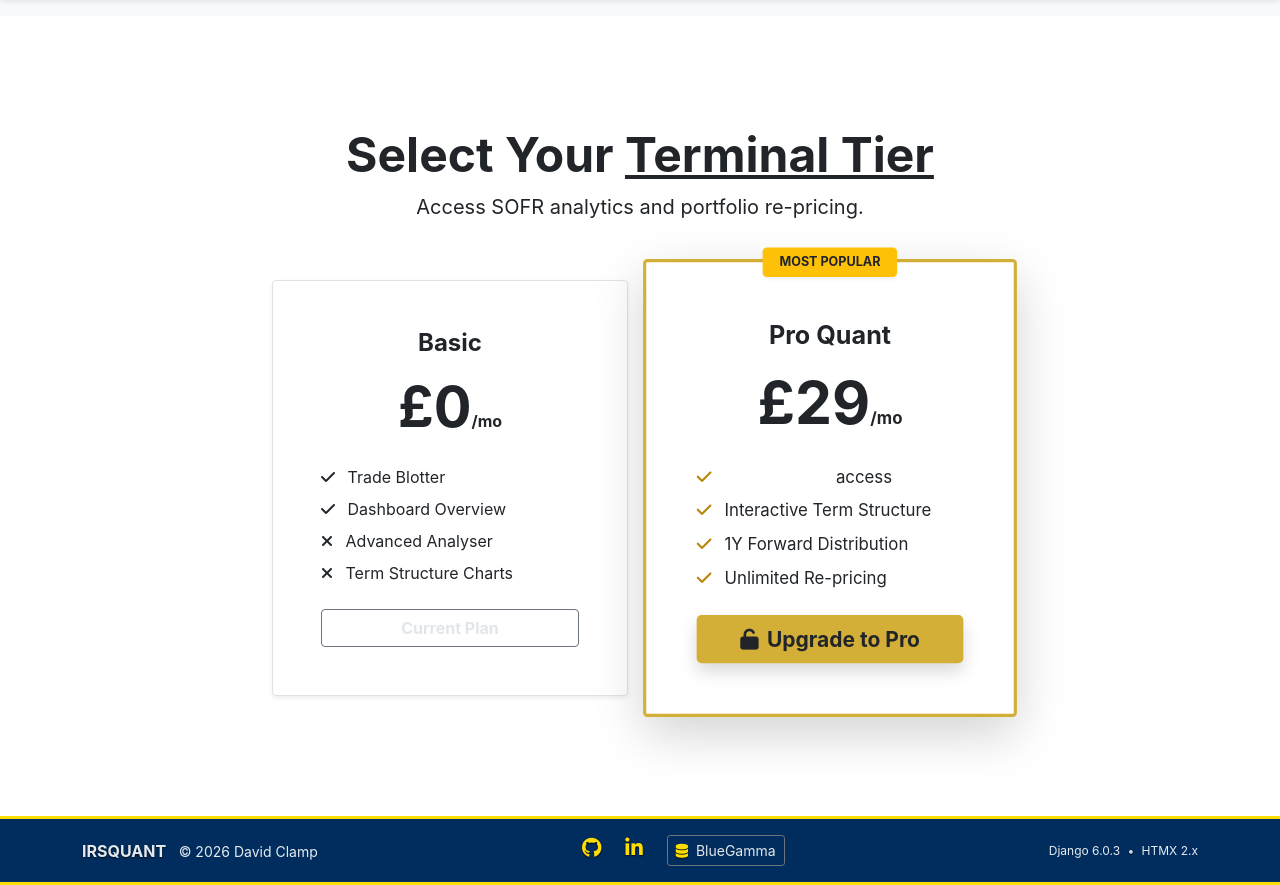
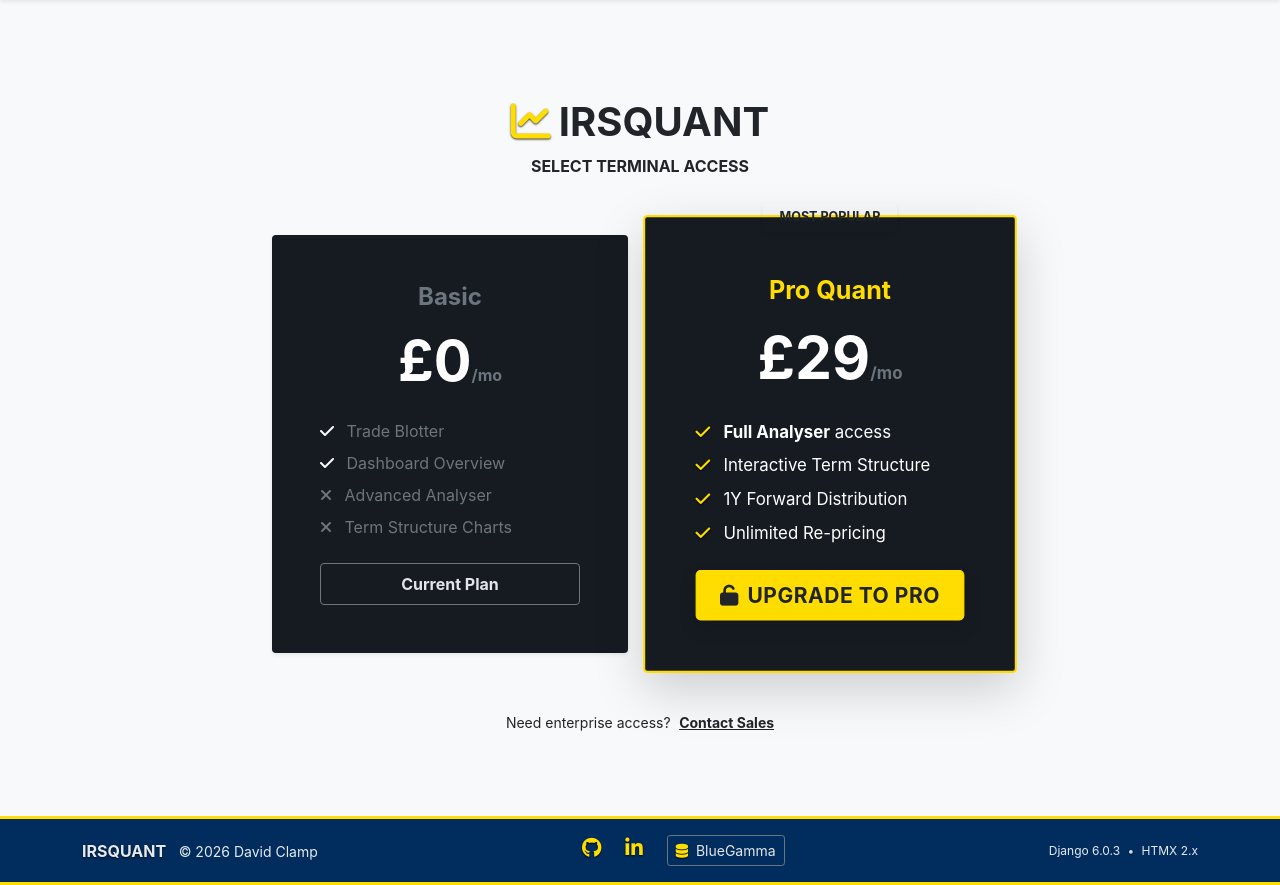
Before and after one commit to DavidClamp/project-swaps, a Django app: page /subscription/ in a window 1280 px wide. Shown: the part 78-963 px from the top of the page. Run offline with Django 4.2, Linux system fonts and the light colour scheme; a user stored in the database is signed in.

Commit message:
subscriptions UI update

```diff
--- a/workspace/templates/workspace/plans.html
+++ b/workspace/templates/workspace/plans.html
@@ -3,69 +3,78 @@
 {% block title %}Subscription Plans | IRSQuant{% endblock %}
 
 {% block content %}
-
-<div class="w-100 min-vh-100 d-flex align-items-center bg-white">
+<!-- WRAPPER: Clean Light Background (Matches Dashboard/Signup Outer) -->
+<div class="w-100 min-vh-100 d-flex align-items-center bg-light">
 
     <div class="container py-5">
+
+        <!-- BRAND HEADER -->
         <div class="text-center mb-5">
-            <h1 class="display-5 fw-bold text-dark">Select Your <span class="text-decoration-underline decoration-ua-gold">Terminal Tier</span></h1>
-            <p class="text-dark fs-5">Access SOFR analytics and portfolio re-pricing.</p>
+            <h2 class="text-dark fw-bold display-6">
+                <i class="fa-solid fa-chart-line me-2 text-ua-gold"></i>IRSQUANT
+            </h2>
+            <p class="text-dark fw-bold text-uppercase letter-spacing-2">Select Terminal Access</p>
         </div>
 
         <div class="row justify-content-center align-items-center g-4">
 
-        <!-- Basic Tier -->
+        <!-- OPTION 1: BASIC TIER -->
+
             <div class="col-md-5 col-lg-4">
-                <div class="card h-100 shadow-sm bg-white" style="border: 1px solid #dee2e6;">
+
+                <div class="card h-100 shadow-sm border-0" style="background-color: #161b22; border: 1px solid #444;">
                     <div class="card-body p-5 text-center">
-                        <h2 class="h4 fw-bold text-dark">Basic</h2>
-                        <div class="display-4 fw-bold my-3 text-dark">£0<span class="fs-6 text-dark">/mo</span></div>
 
-                        <ul class="list-unstyled text-start my-4 text-dark">
-                            <li class="mb-2"><i class="fa-solid fa-check text-dark me-2"></i> Trade Blotter</li>
-                            <li class="mb-2"><i class="fa-solid fa-check text-dark me-2"></i> Dashboard Overview</li>
+                        <!-- Header -->
+                        <h3 class="h4 fw-bold text-secondary">Basic</h3>
+                        <div class="display-4 fw-bold my-3 text-white">£0<span class="fs-6 text-secondary">/mo</span></div>
+
+                        <!-- List -->
+                        <ul class="list-unstyled text-start my-4 text-secondary">
+                            <li class="mb-2"><i class="fa-solid fa-check text-white me-2"></i> Trade Blotter</li>
+                            <li class="mb-2"><i class="fa-solid fa-check text-white me-2"></i> Dashboard Overview</li>
                             <li class="mb-2 opacity-50"><i class="fa-solid fa-xmark me-2"></i> Advanced Analyser</li>
                             <li class="mb-2 opacity-50"><i class="fa-solid fa-xmark me-2"></i> Term Structure Charts</li>
                         </ul>
 
-                        <a href="{% url 'dashboard' %}" class="btn btn-outline-dark fw-bold w-100">
+                        <!-- Button: Outline Light -->
+                        <a href="{% url 'dashboard' %}" class="btn btn-outline-light fw-bold w-100 py-2">
                             Current Plan
                         </a>
                     </div>
                 </div>
             </div>
 
-        <!-- Pro Tier (Hero Card) -->
+        <!-- OPTION 2: PRO QUANT -->
+
             <div class="col-md-5 col-lg-4">
-                <!-- Gold Border carries the branding, not the text -->
-                <div class="card h-100 shadow-lg position-relative bg-white"
-                     style="transform: scale(1.05); z-index: 2; border: 3px solid #d4af37;">
+                <div class="card h-100 shadow-lg position-relative"
+                     style="background-color: #161b22; transform: scale(1.05); z-index: 2; border: 2px solid var(--ua-gold);">
 
+                    <!-- Badge -->
                     <div class="position-absolute top-0 start-50 translate-middle">
-                        <!-- Gold Badge with BLACK text -->
-                        <span class="badge bg-warning text-dark fw-bold px-3 py-2 shadow-sm">
+                        <span class="badge bg-ua-gold text-dark fw-bold px-3 py-2 shadow-sm">
                             MOST POPULAR
                         </span>
                     </div>
 
                     <div class="card-body p-5 text-center">
-                        <!-- Header is Dark, Icons are Gold -->
-                        <h2 class="h4 fw-bold text-dark mt-2">Pro Quant</h2>
-                        <div class="display-4 fw-bold my-3 text-dark">£29<span class="fs-6 text-dark">/mo</span></div>
 
-                        <ul class="list-unstyled text-start my-4 text-dark">
-                            <!-- Used text-warning (darker gold) or custom style for icons if needed -->
-                            <li class="mb-2"><i class="fa-solid fa-check text-dark me-2" style="color: #b8860b !important;"></i> <strong>Full Analyser</strong> access</li>
-                            <li class="mb-2"><i class="fa-solid fa-check text-dark me-2" style="color: #b8860b !important;"></i> Interactive Term Structure</li>
-                            <li class="mb-2"><i class="fa-solid fa-check text-dark me-2" style="color: #b8860b !important;"></i> 1Y Forward Distribution</li>
-                            <li class="mb-2"><i class="fa-solid fa-check text-dark me-2" style="color: #b8860b !important;"></i> Unlimited Re-pricing</li>
+                        <!-- Header: -->
+                        <h3 class="h4 fw-bold mt-2" style="color: var(--ua-gold);">Pro Quant</h3>
+                        <div class="display-4 fw-bold my-3 text-white">£29<span class="fs-6 text-secondary">/mo</span></div>
+
+                        <!-- List: -->
+                        <ul class="list-unstyled text-start my-4 text-white">
+                            <li class="mb-2"><i class="fa-solid fa-check text-ua-gold me-2"></i> <strong>Full Analyser</strong> access</li>
+                            <li class="mb-2"><i class="fa-solid fa-check text-ua-gold me-2"></i> Interactive Term Structure</li>
+                            <li class="mb-2"><i class="fa-solid fa-check text-ua-gold me-2"></i> 1Y Forward Distribution</li>
+                            <li class="mb-2"><i class="fa-solid fa-check text-ua-gold me-2"></i> Unlimited Re-pricing</li>
                         </ul>
 
                         <form action="{% url 'create_checkout_session' %}" method="POST">
                             {% csrf_token %}
-                            <!-- Button: Gold Background, Black Text (AAA Contrast) -->
-                            <button type="submit" class="btn btn-lg w-100 shadow fw-bold text-dark"
-                                    style="background-color: #d4af37; border: none;">
+                            <button type="submit" class="btn btn-ua-gold btn-lg w-100 shadow fw-bold text-dark py-2">
                                 <i class="fa-solid fa-unlock me-2"></i>Upgrade to Pro
                             </button>
                         </form>
@@ -74,6 +83,13 @@
             </div>
 
         </div>
+
+        <!-- Footer Links -->
+        <div class="text-center mt-5">
+            <span class="text-dark small">Need enterprise access?</span>
+            <a href="#" class="text-dark small fw-bold text-decoration-underline ms-1">Contact Sales</a>
+        </div>
+
     </div>
 </div>
 {% endblock %}
```
